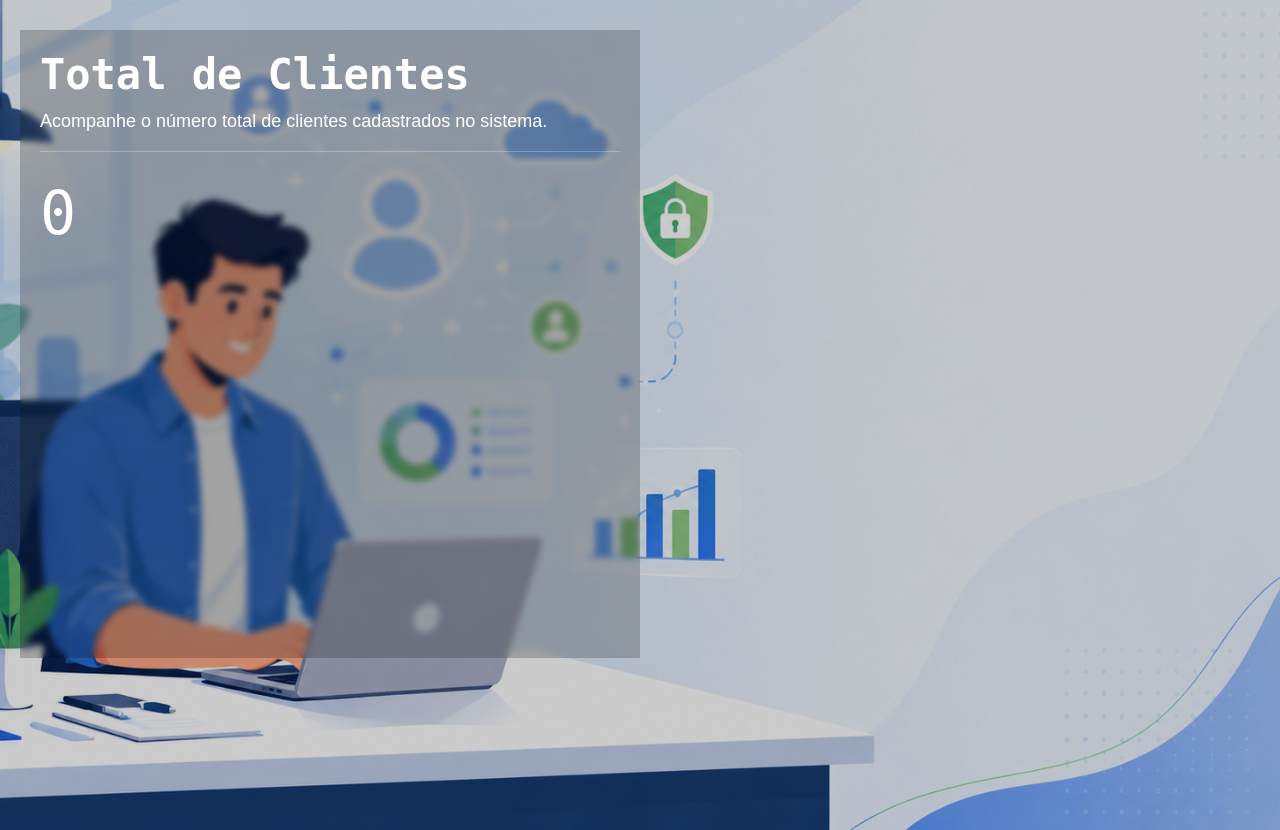
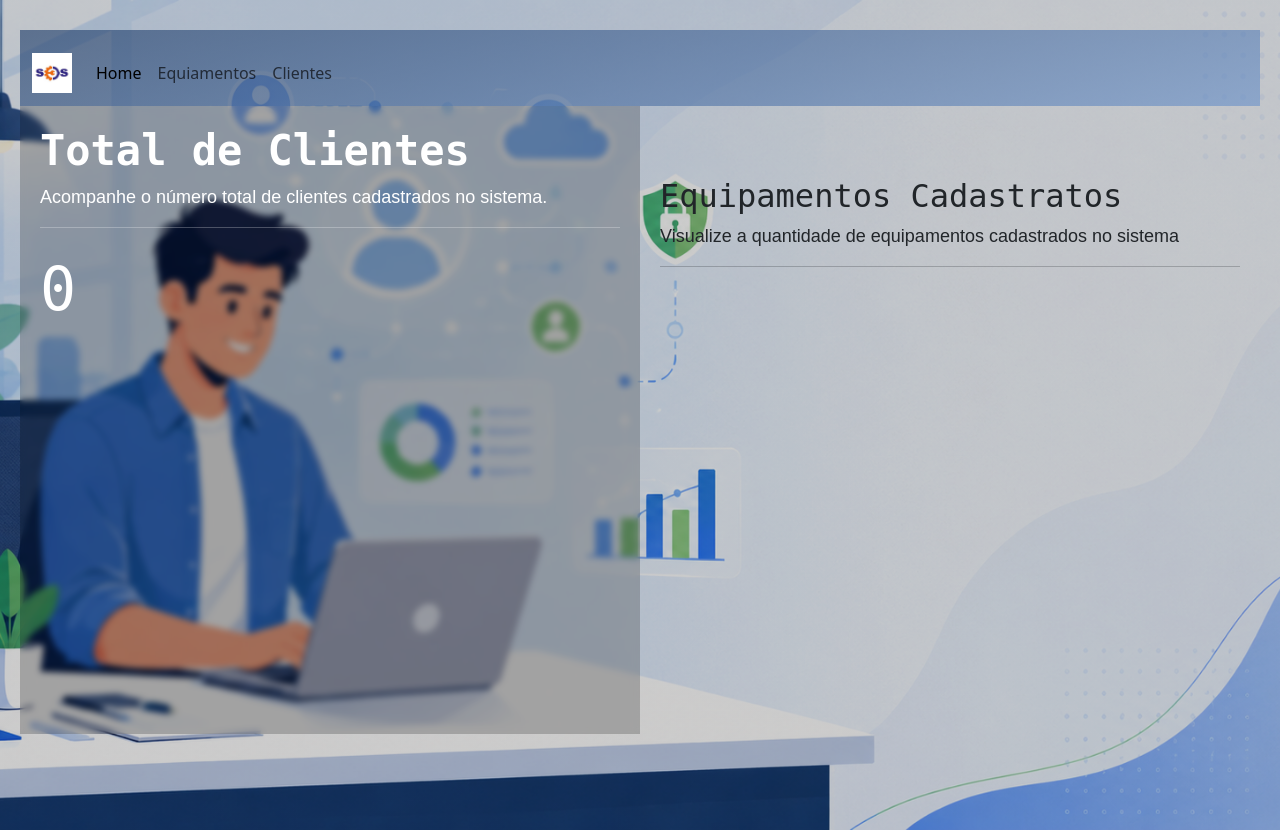
Before and after one commit to progisaac13-code/projeto-sos, a PHP site: page /projeto/index.php in a window 1280 px wide. Run offline with PHP 8.4, Linux system fonts and the light colour scheme; the visitor is signed in with stand-in values (Sample User, id 1); data that the repository does not hold is empty; some libraries are stand-ins or nearby versions; some web fonts are replaced.

Commit message:
Update home.php

```diff
--- a/projeto/home.php
+++ b/projeto/home.php
@@ -1,28 +1,62 @@
 <style>
     header {
         display: none;
-    } body {
+    }
+    nav {
+        background: linear-gradient(165deg, #26436Ea5, #6e94caa5);
+    }
+
+    body {
         background: linear-gradient(rgba(0, 0, 0, .2), rgba(0, 0, 0, .2)), url('image/ilustracao-clientes.png');
         background-repeat: no-repeat;
         background-position: center;
         background-size: cover;
         height: 100vh;
-    } .clientes {
+    }
+
+    .clientes {
         background: linear-gradient(rgba(0, 0, 0, .2), rgba(0, 0, 0, .2));
         backdrop-filter: blur(3px);
         padding: 20px 20px 400px 20px;
         color: white;
-    } .clientes h2 {
+    }
+
+    .clientes h2 {
         font-size: 42px;
         font-weight: 800;
-    } p {
+    }
+
+    p {
         font-family: 'Arial', sans-serif;
         font-size: 18px;
-    } span {
+    }
+
+    span {
         font-size: 60px;
         font-weight: bold;
     }
+
+    .equipamentos {
+        padding: 0px 20px 380px 20px;
+    }
 </style>
+<nav class="navbar navbar-expand-lg">
+    <div class="container-fluid">
+        <a class="navbar-brand" href="#">
+            <img src="../images/logo.png" alt="Logo" width="40">
+        </a>
+        <button class="navbar-toggler" type="button" data-bs-toggle="collapse" data-bs-target="#navbarNavAltMarkup" aria-controls="navbarNavAltMarkup" aria-expanded="false" aria-label="Toggle navigation">
+            <span class="navbar-toggler-icon"></span>
+        </button>
+        <div class="collapse navbar-collapse" id="navbarNavAltMarkup">
+            <div class="navbar-nav">
+                <a class="nav-link active" aria-current="page" href="index.php">Home</a>
+                <a class="nav-link" href="#">Equiamentos</a>
+                <a class="nav-link" href="index.php?pag=clientes">Clientes</a>
+            </div>
+        </div>
+    </div>
+</nav>
 <section class="d-flex flex-wrap align-items-center">
     <div class="w-50 clientes">
         <h2 class="hibur-mono-regular">Total de Clientes</h2>
@@ -30,8 +64,11 @@
         <hr>
         <span id="clientes" class="hibur-mono-regular"></span>
     </div>
-    <div class="w-50">
-
+    <div class="w-50 equipamentos">
+        <h2 class="hibur-mono-regular">Equipamentos Cadastratos</h2>
+        <p>Visualize a quantidade de equipamentos cadastrados no sistema</p>
+        <hr>
+        <span id="equipamentos" class="hibur-mono-regular"></span>
     </div>
 </section>
 <script>
```
